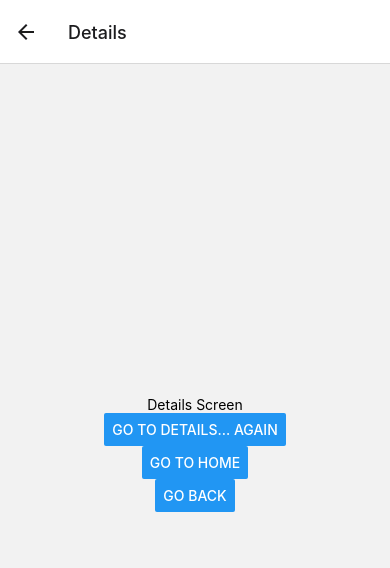
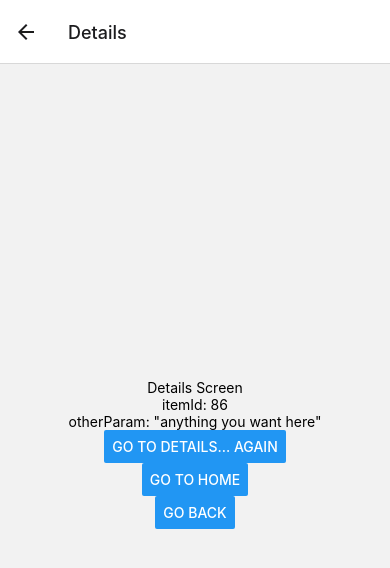
Before and after one commit to sasha1107/rn-study, a React Native app in the folder counter/: screen / in a window 390 px wide. Both pictures are taken after a click on the button "GO TO DETAILS". Shown: the top 568 px of the page. Built offline with nearby package versions, Linux system fonts and the light colour scheme.

Commit message:
Routes에 parameter 전달

```diff
--- a/counter/App.tsx
+++ b/counter/App.tsx
@@ -11,18 +11,32 @@
       <Text>Home Screen</Text>
       <Button
         title="Go to Details"
-        onPress={() => navigation.navigate('Details')}
+        onPress={() => {
+          /* 1. Navigate to the Details route with params */
+          navigation.navigate('Details', {
+            itemId: 86,
+            otherParam: 'anything you want here',
+          });
+        }}
       />
     </View>
   );
 }
-function DetailsScreen({ navigation }) {
+function DetailsScreen({ route, navigation }) {
+  const { itemId, otherParam } = route.params;
+
   return (
     <View style={{ flex: 1, alignItems: 'center', justifyContent: 'center' }}>
       <Text>Details Screen</Text>
+      <Text>itemId: {JSON.stringify(itemId)}</Text>
+      <Text>otherParam: {JSON.stringify(otherParam)}</Text>
       <Button
         title="Go to Details... again"
-        onPress={() => navigation.push('Details')}
+        onPress={() =>
+          navigation.push('Details', {
+            itemId: Math.floor(Math.random() * 100),
+          })
+        }
       />
       <Button title="Go to Home" onPress={() => navigation.navigate('Home')} />
       <Button title="Go back" onPress={() => navigation.goBack()} />
```
